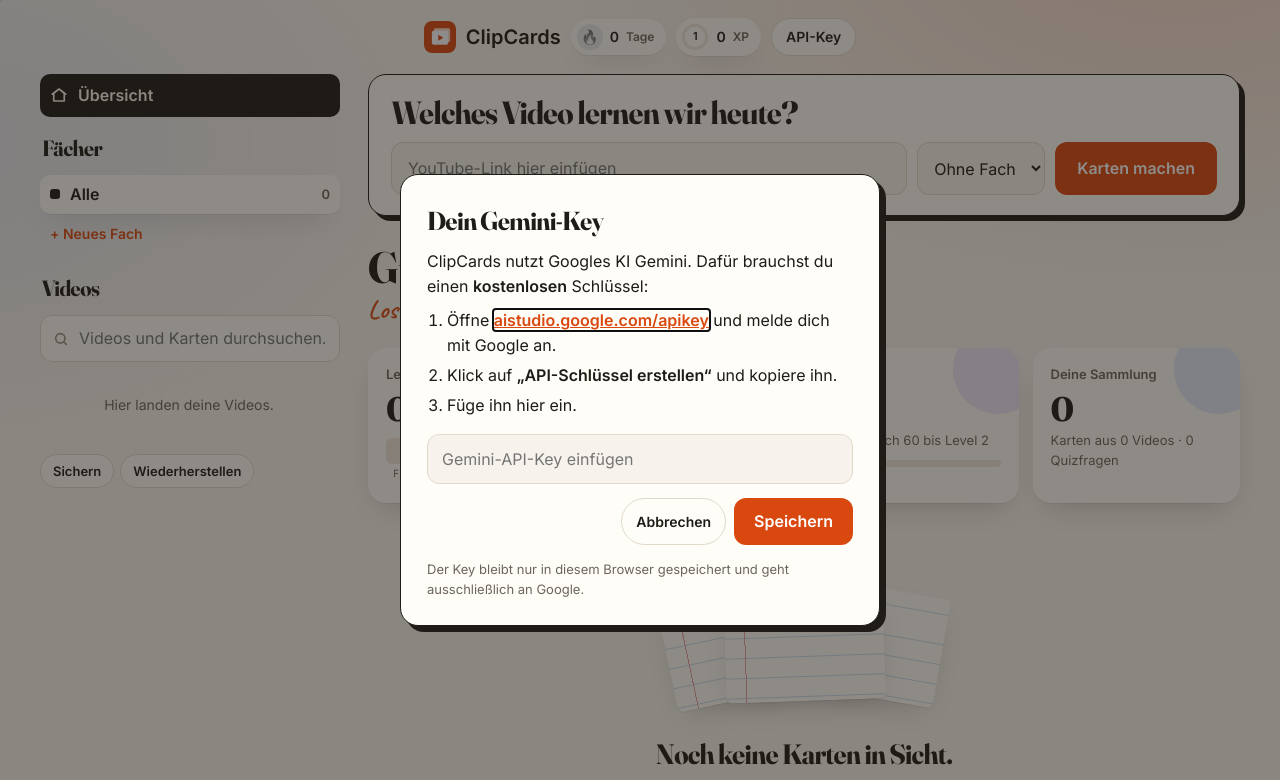
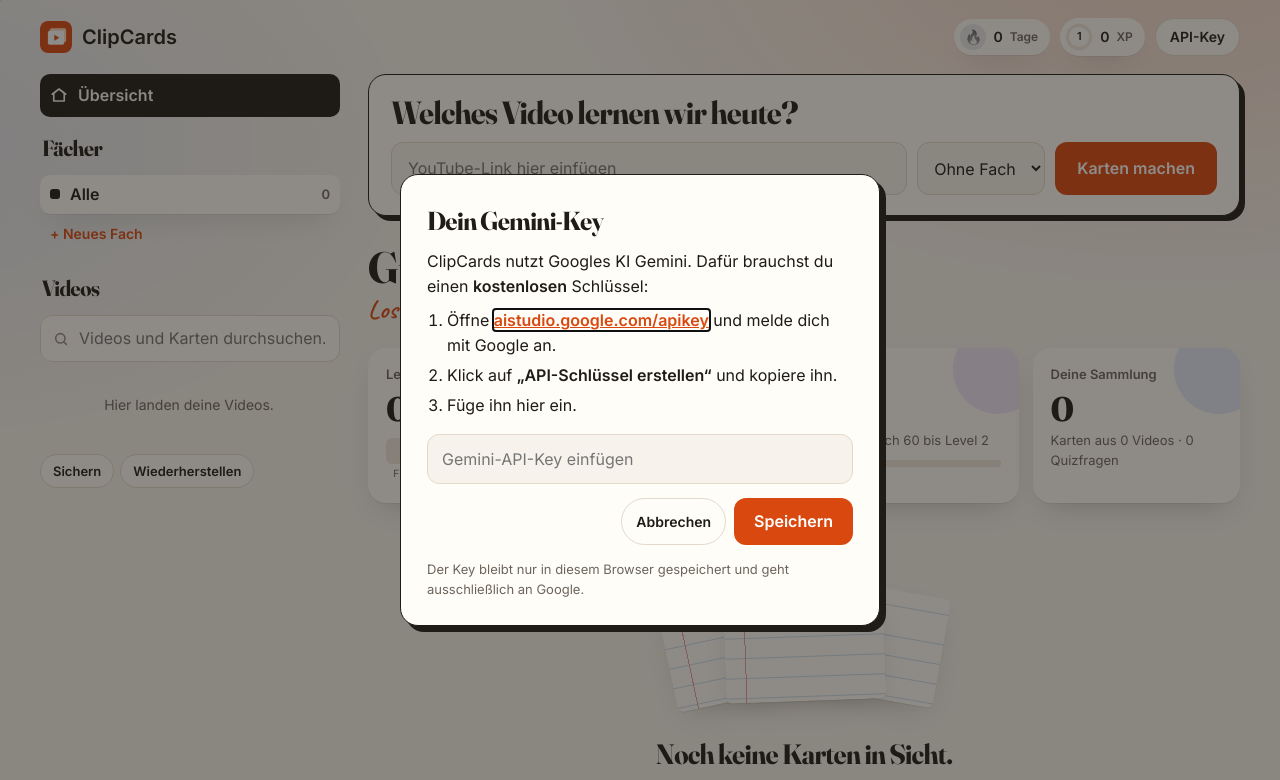
Before and after one commit to xeminz/clipcards, a plain HTML site: page app/index.html in a window 1280 px wide. Shown: the top 780 px of the page. Drawn offline with Linux system fonts and the light colour scheme.

Commit message:
App: Kopfzeile wieder volle Breite

```diff
--- a/app/index.html
+++ b/app/index.html
@@ -53,7 +53,7 @@
   [hidden] { display: none !important; }
 
   /* ---------- Kopf ---------- */
-  header { max-width: 1240px; margin: 0 auto; padding: 18px 20px; display: flex; align-items: center; gap: 10px; }
+  header { width: 100%; max-width: 1240px; margin: 0 auto; padding: 18px 20px; display: flex; align-items: center; gap: 10px; }
   .brand { display: flex; align-items: center; gap: 10px; text-decoration: none; color: inherit; margin-right: auto; font-weight: 700; font-size: 20px; }
   .brand img { width: 32px; height: 32px; border-radius: 8px; }
   .chip { color: var(--ink); border: 1.5px solid var(--line); background: var(--card); border-radius: 999px; padding: 7px 14px; font-weight: 600; font-size: 14px; cursor: pointer; }
```
